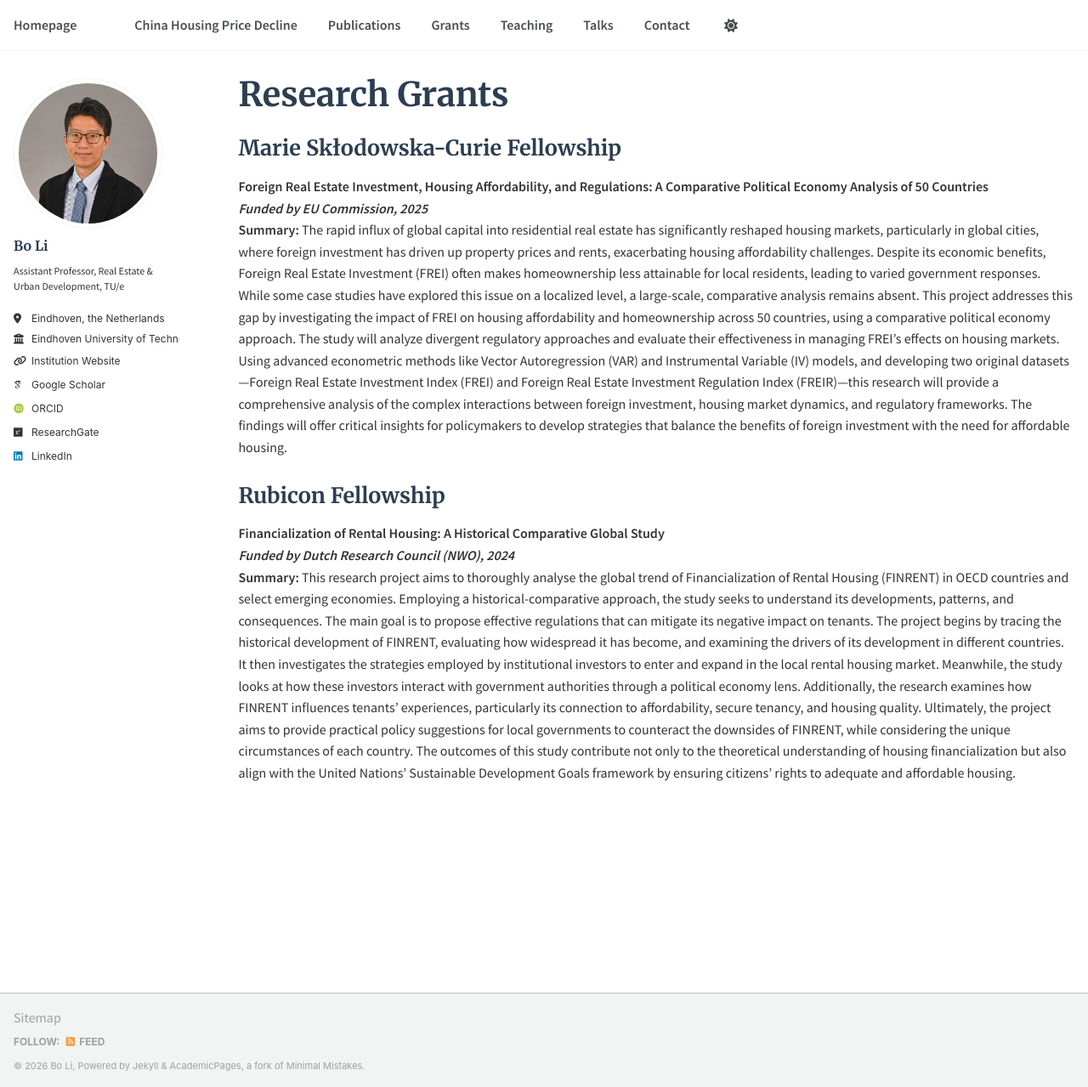
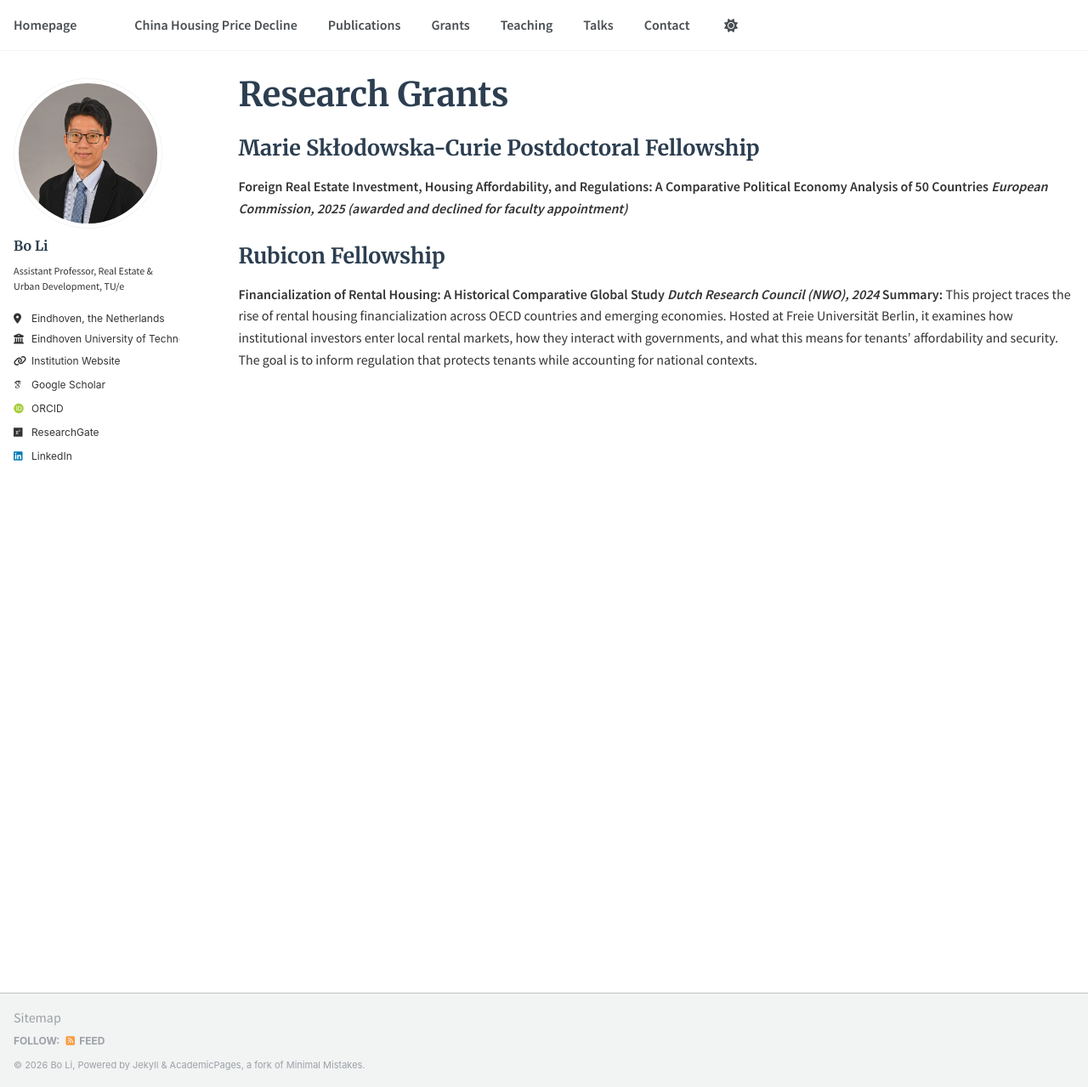
Before and after one commit to housingforall/housingforall.github.io, a Jekyll site: the page built from _pages/grants.md, in a window 1280 px wide and 1279 px high. Shown: the whole window at 85% size. Built offline with Jekyll 4.4.1, drawn with Linux system fonts in a browser that asks for light colours; some web fonts are replaced.

Commit message:
Update grants.md

```diff
--- a/_pages/grants.md
+++ b/_pages/grants.md
@@ -7,14 +7,11 @@ author_profile: true
 
 {% include base_path %}
 
-
-### Marie Skłodowska-Curie Fellowship
+### Marie Skłodowska-Curie Postdoctoral Fellowship
 **Foreign Real Estate Investment, Housing Affordability, and Regulations: A Comparative Political Economy Analysis of 50 Countries**
-***Funded by EU Commission, 2025***
-**Summary:** The rapid influx of global capital into residential real estate has significantly reshaped housing markets, particularly in global cities, where foreign investment has driven up property prices and rents, exacerbating housing affordability challenges. Despite its economic benefits, Foreign Real Estate Investment (FREI) often makes homeownership less attainable for local residents, leading to varied government responses. While some case studies have explored this issue on a localized level, a large-scale, comparative analysis remains absent. This project addresses this gap by investigating the impact of FREI on housing affordability and
-homeownership across 50 countries, using a comparative political economy approach. The study will analyze divergent regulatory approaches and evaluate their effectiveness in managing FREI’s effects on housing markets. Using advanced econometric methods like Vector Autoregression (VAR) and Instrumental Variable (IV) models, and developing two original datasets—Foreign Real Estate Investment Index (FREI) and Foreign Real Estate Investment Regulation Index (FREIR)—this research will provide a comprehensive analysis of the complex interactions between foreign investment, housing market dynamics, and regulatory frameworks. The findings will offer critical insights for policymakers to develop strategies that balance the benefits of foreign investment with the need for affordable housing.
+***European Commission, 2025 (awarded and declined for faculty appointment)***
 
 ### Rubicon Fellowship
 **Financialization of Rental Housing: A Historical Comparative Global Study**
-***Funded by Dutch Research Council (NWO), 2024***
-**Summary:** This research project aims to thoroughly analyse the global trend of Financialization of Rental Housing (FINRENT) in OECD countries and select emerging economies. Employing a historical-comparative approach, the study seeks to understand its developments, patterns, and consequences. The main goal is to propose effective regulations that can mitigate its negative impact on tenants. The project begins by tracing the historical development of FINRENT, evaluating how widespread it has become, and examining the drivers of its development in different countries. It then investigates the strategies employed by institutional investors to enter and expand in the local rental housing market. Meanwhile, the study looks at how these investors interact with government authorities through a political economy lens. Additionally, the research examines how FINRENT influences tenants' experiences, particularly its connection to affordability, secure tenancy, and housing quality. Ultimately, the project aims to provide practical policy suggestions for local governments to counteract the downsides of FINRENT, while considering the unique circumstances of each country. The outcomes of this study contribute not only to the theoretical understanding of housing financialization but also align with the United Nations' Sustainable Development Goals framework by ensuring citizens' rights to adequate and affordable housing.
+***Dutch Research Council (NWO), 2024***
+**Summary:** This project traces the rise of rental housing financialization across OECD countries and emerging economies. Hosted at Freie Universität Berlin, it examines how institutional investors enter local rental markets, how they interact with governments, and what this means for tenants' affordability and security. The goal is to inform regulation that protects tenants while accounting for national contexts.
```
